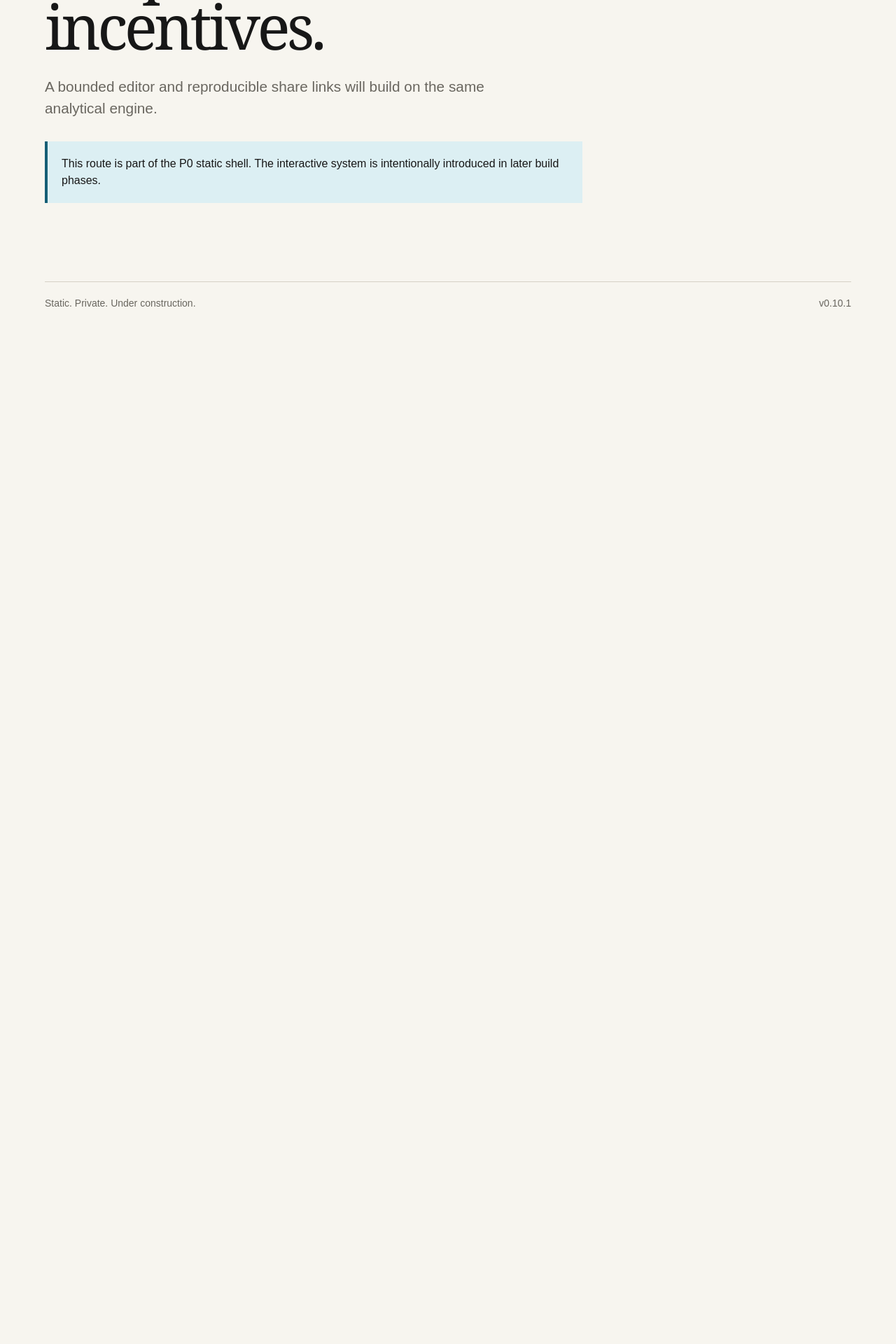
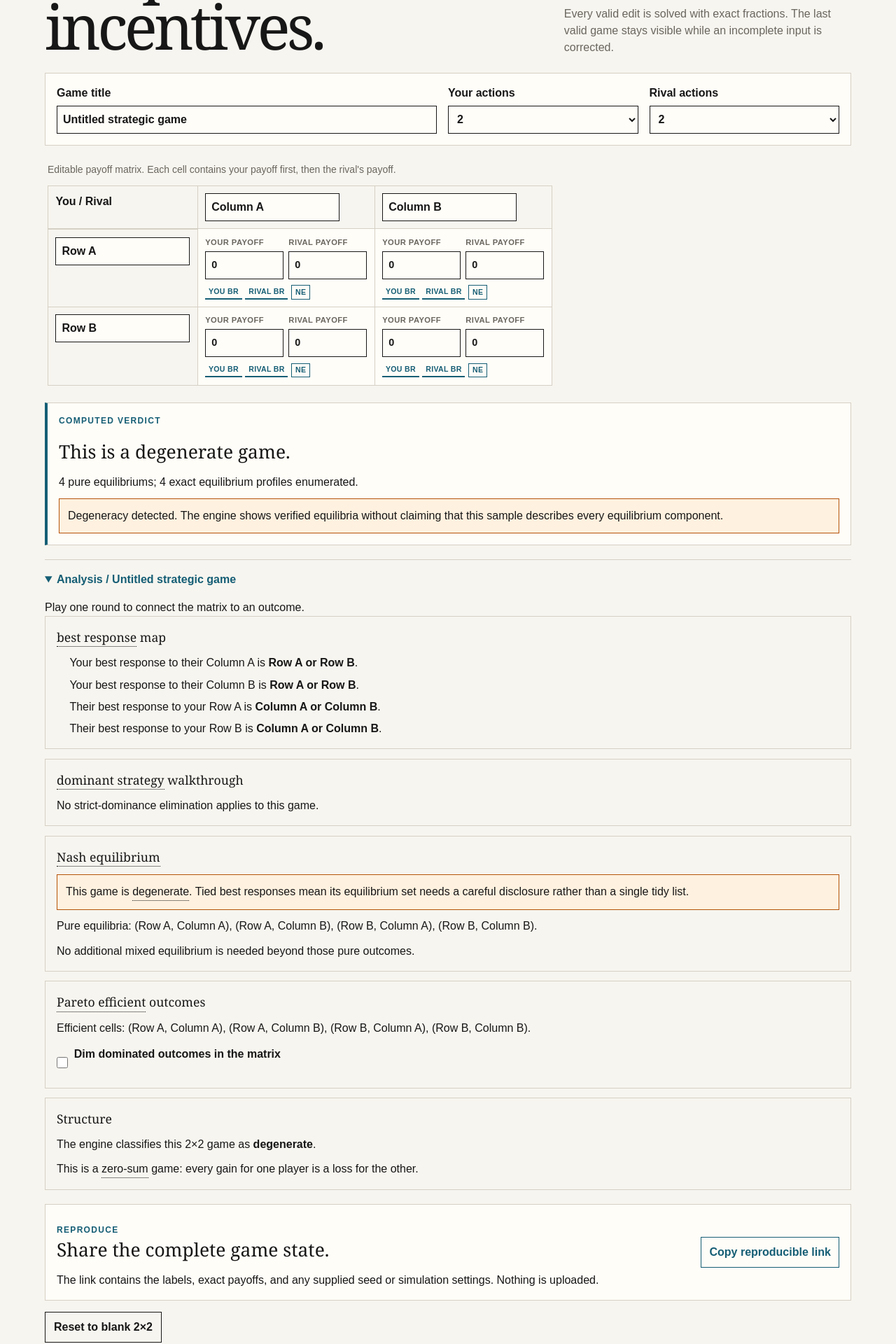
Before and after one commit to ItsMonarch04/gt-sandbox, a Next.js app: page /build in a window 1280 px wide. Shown: the part 300-2220 px from the top of the page at 70% size. Before the commit the page ends 800 px from the top, so only its background shows below. Built offline with nearby package versions, Linux system fonts and the light colour scheme.

Commit message:
Commit v0.10.2: Build Surface + Analysis /3-F5-T6

```diff
--- a/package.json
+++ b/package.json
@@ -1,6 +1,6 @@
 {
   "name": "game-theory-sandbox",
-  "version": "0.10.1",
+  "version": "0.10.2",
   "private": true,
   "packageManager": "pnpm@11.7.0",
   "engines": {
--- a/src/app/build/page.tsx
+++ b/src/app/build/page.tsx
@@ -1,11 +1,12 @@
-import { StubPage } from "@/components/stub-page";
+import type { Metadata } from "next";
+import { GameWorkbench } from "@/components/build/game-workbench";
+
+export const metadata: Metadata = {
+  title: "Build a Game",
+  description:
+    "Create a bounded normal-form game, solve it exactly, and share its complete state in a reproducible URL.",
+};
 
 export default function BuildPage() {
-  return (
-    <StubPage
-      eyebrow="Build / Static route"
-      title="Shape the incentives."
-      summary="A bounded editor and reproducible share links will build on the same analytical engine."
-    />
-  );
+  return <GameWorkbench />;
 }
--- a/src/app/globals.css
+++ b/src/app/globals.css
@@ -1536,6 +1536,268 @@ main {
   background: var(--accent-soft);
 }
 
+.game-workbench {
+  min-width: 0;
+  margin-top: clamp(3rem, 8vw, 6rem);
+  padding-top: clamp(1.5rem, 4vw, 2.5rem);
+  border-top: 3px solid var(--ink);
+}
+
+.game-workbench--page {
+  margin-top: 0;
+  padding-top: 0;
+  border-top: 0;
+}
+
+.game-workbench__header {
+  display: grid;
+  grid-template-columns: minmax(0, 1.4fr) minmax(16rem, 0.8fr);
+  gap: 1.5rem;
+  align-items: end;
+}
+
+.game-workbench__header h2 {
+  max-width: 34rem;
+  margin: 0;
+  font-family: Georgia, "Times New Roman", serif;
+  font-size: clamp(1.6rem, 4vw, 2.5rem);
+  font-weight: 400;
+  line-height: 1.05;
+}
+
+.game-workbench__header > p {
+  margin: 0;
+  color: var(--muted);
+}
+
+.game-workbench__controls {
+  display: grid;
+  grid-template-columns: minmax(14rem, 2fr) repeat(2, minmax(9rem, 1fr));
+  gap: 1rem;
+  margin-top: 1.5rem;
+  padding: 1rem;
+  border: 1px solid var(--line);
+  background: var(--paper-raised);
+}
+
+.game-workbench__controls label,
+.game-workbench__manual-copy {
+  display: grid;
+  gap: 0.35rem;
+  min-width: 0;
+  font-weight: 700;
+}
+
+.game-workbench input,
+.game-workbench select {
+  min-width: 0;
+  min-height: 2.5rem;
+  padding: 0.4rem 0.5rem;
+  border: 1px solid var(--ink);
+  border-radius: 0;
+  background: var(--paper-raised);
+  color: var(--ink);
+  font: inherit;
+}
+
+.game-workbench input:focus-visible,
+.game-workbench select:focus-visible,
+.game-workbench__matrix-scroll:focus-visible {
+  outline: 3px solid var(--focus);
+  outline-offset: 2px;
+}
+
+.game-workbench__notice {
+  padding: 0.8rem 1rem;
+  margin: 1rem 0 0;
+  border: 1px solid var(--accent-warm);
+  background: #fff1df;
+}
+
+.game-workbench__matrix-scroll {
+  max-width: 100%;
+  padding: 0.25rem;
+  margin-top: 1.25rem;
+  overflow-x: auto;
+  overscroll-behavior-inline: contain;
+}
+
+.game-workbench__matrix {
+  width: max(100%, max-content);
+  min-width: 38rem;
+  border-collapse: separate;
+  border-spacing: 0;
+  background: var(--paper-raised);
+  font-variant-numeric: tabular-nums;
+}
+
+.game-workbench__matrix caption {
+  padding: 0 0 0.75rem;
+  color: var(--muted);
+  font-size: 0.875rem;
+  text-align: left;
+}
+
+.game-workbench__matrix th,
+.game-workbench__matrix td {
+  min-width: 10.5rem;
+  padding: 0.65rem;
+  border-right: 1px solid var(--line);
+  border-bottom: 1px solid var(--line);
+  text-align: left;
+  vertical-align: top;
+}
+
+.game-workbench__matrix tr:first-child th {
+  border-top: 1px solid var(--line);
+}
+
+.game-workbench__matrix th:first-child,
+.game-workbench__matrix td:first-child {
+  border-left: 1px solid var(--line);
+}
+
+.game-workbench__matrix thead th {
+  position: sticky;
+  z-index: 2;
+  top: 0;
+  background: var(--paper);
+}
+
+.game-workbench__matrix tbody th {
+  position: sticky;
+  z-index: 1;
+  left: 0;
+  background: var(--paper);
+}
+
+.game-workbench__matrix thead th:first-child {
+  z-index: 3;
+  left: 0;
+}
+
+.game-workbench__matrix th input {
+  width: 12rem;
+  max-width: 100%;
+  font-weight: 700;
+}
+
+.game-workbench__payoffs {
+  display: grid;
+  grid-template-columns: repeat(2, minmax(5.75rem, 1fr));
+  gap: 0.45rem;
+}
+
+.game-workbench__payoffs label {
+  display: grid;
+  gap: 0.25rem;
+  color: var(--muted);
+  font-size: 0.7rem;
+  font-weight: 700;
+  letter-spacing: 0.04em;
+  text-transform: uppercase;
+}
+
+.game-workbench__payoffs input {
+  width: 7rem;
+  max-width: 100%;
+  color: var(--ink);
+  font-size: 0.9rem;
+  letter-spacing: normal;
+  text-transform: none;
+}
+
+.game-workbench__badges {
+  display: flex;
+  flex-wrap: wrap;
+  gap: 0.3rem;
+  margin-top: 0.55rem;
+}
+
+.game-workbench__badges b,
+.game-workbench__badges em {
+  padding: 0.08rem 0.3rem;
+  border-bottom: 2px solid var(--accent);
+  color: var(--accent);
+  font-size: 0.66rem;
+  font-style: normal;
+  letter-spacing: 0.03em;
+  text-transform: uppercase;
+}
+
+.game-workbench__badges em {
+  border: 1px solid var(--accent);
+  font-weight: 700;
+}
+
+.game-workbench__cell--dominated {
+  background: color-mix(in srgb, var(--paper) 72%, transparent);
+  color: var(--muted);
+}
+
+.game-workbench__verdict,
+.game-workbench__share {
+  padding: 1rem;
+  margin-top: 1.25rem;
+  border: 1px solid var(--line);
+  background: var(--paper-raised);
+}
+
+.game-workbench__verdict {
+  border-left: 4px solid var(--accent);
+}
+
+.game-workbench__verdict h2,
+.game-workbench__share h2 {
+  margin: 0;
+  font-family: Georgia, "Times New Roman", serif;
+  font-size: clamp(1.25rem, 3vw, 1.65rem);
+  font-weight: 400;
+}
+
+.game-workbench__verdict > p:not(.eyebrow),
+.game-workbench__share p {
+  margin: 0.7rem 0 0;
+}
+
+.game-workbench__share {
+  display: grid;
+  grid-template-columns: minmax(0, 1fr) auto;
+  gap: 0.8rem 1.25rem;
+  align-items: center;
+}
+
+.game-workbench__share .analysis-button {
+  margin-top: 0;
+}
+
+.game-workbench__copied,
+.game-workbench__manual-copy {
+  grid-column: 1 / -1;
+}
+
+.game-workbench__copied {
+  color: var(--accent);
+  font-weight: 700;
+}
+
+.game-workbench__manual-copy input {
+  width: 100%;
+}
+
+.game-workbench__reset {
+  min-height: 2.75rem;
+  padding: 0.5rem 0.75rem;
+  margin-top: 1rem;
+  border: 1px solid var(--ink);
+  border-radius: 0;
+  background: transparent;
+  color: var(--ink);
+  cursor: pointer;
+  font: inherit;
+  font-weight: 700;
+}
+
 @media (max-width: 52rem) {
   .pd-layout,
   .one-shot-layout {
--- a/src/components/analysis/analysis-drawer.tsx
+++ b/src/components/analysis/analysis-drawer.tsx
@@ -41,6 +41,8 @@ interface AnalysisDrawerProps {
   readonly title: string;
   readonly paretoMode: boolean;
   readonly onParetoModeChange: (enabled: boolean) => void;
+  readonly defaultOpen?: boolean;
+  readonly showAllPanels?: boolean;
 }
 
 function otherPlayer(player: Player): Player {
@@ -78,6 +80,7 @@ function equilibriumPayoff(
 }
 
 function BestResponsePanel({ game }: { readonly game: NormalFormGame }) {
+  const titleId = useId();
   const renderResponses = (player: Player) => {
     const opponent = otherPlayer(player);
     const opponentActions =
@@ -99,8 +102,8 @@ function BestResponsePanel({ game }: { readonly game: NormalFormGame }) {
   };
 
   return (
-    <section aria-labelledby="best-response-title" className="analysis-panel">
-      <h3 id="best-response-title">
+    <section aria-labelledby={titleId} className="analysis-panel">
+      <h3 id={titleId}>
         <GlossaryTerm term="best-response" /> map
       </h3>
       <ul className="analysis-list">
@@ -125,13 +128,14 @@ function describeElimination(
 function DominancePanel({ game }: { readonly game: NormalFormGame }) {
   const analysis = analyzeDominance(game);
   const [visibleSteps, setVisibleSteps] = useState(0);
+  const titleId = useId();
   const stepsId = useId();
   const trace = analysis.strictTrace;
   const nextStep = trace.steps[visibleSteps];
 
   return (
-    <section aria-labelledby="dominance-title" className="analysis-panel">
-      <h3 id="dominance-title">
+    <section aria-labelledby={titleId} className="analysis-panel">
+      <h3 id={titleId}>
         <GlossaryTerm term="dominant-strategy" /> walkthrough
       </h3>
       {trace.steps.length === 0 ? (
@@ -190,6 +194,7 @@ function strategyLabel(
 }
 
 function EquilibriaPanel({ game }: { readonly game: NormalFormGame }) {
+  const titleId = useId();
   const pure = pureNashEquilibria(game);
   const mixed = analyzeMixedEquilibria(game);
   const genuinelyMixed = mixed.equilibria.filter(
@@ -199,8 +204,8 @@ function EquilibriaPanel({ game }: { readonly game: NormalFormGame }) {
   );
 
   return (
-    <section aria-labelledby="equilibria-title" className="analysis-panel">
-      <h3 id="equilibria-title">
+    <section aria-labelledby={titleId} className="analysis-panel">
+      <h3 id={titleId}>
         <GlossaryTerm term="nash-equilibrium" />
       </h3>
       {mixed.degeneracyWitness ? (
@@ -247,10 +252,11 @@ function EfficiencyPanel({
   readonly onChange: (enabled: boolean) => void;
 }) {
   const efficient = paretoEfficientProfiles(game);
+  const titleId = useId();
 
   return (
-    <section aria-labelledby="efficiency-title" className="analysis-panel">
-      <h3 id="efficiency-title">
+    <section aria-labelledby={titleId} className="analysis-panel">
+      <h3 id={titleId}>
         <GlossaryTerm term="pareto-efficient" /> outcomes
       </h3>
       <p>
@@ -328,12 +334,13 @@ function YourPlayPanel({
   readonly opponentName: string;
   readonly equilibrium: MixedNashEquilibrium | undefined;
 }) {
-  const hindsight = fixedActionHindsight(game, player, profiles);
+  const titleId = useId();
 
-  if (!equilibrium) {
+  if (!equilibrium || profiles.length === 0) {
     return null;
   }
 
+  const hindsight = fixedActionHindsight(game, player, profiles);
   const comparison = mixVersusNash(game, player, profiles, equilibrium);
   const opponentComparison = mixVersusNash(
     game,
@@ -351,8 +358,8 @@ function YourPlayPanel({
     .join(" or ");
 
   return (
-    <section aria-labelledby="your-play-title" className="analysis-panel">
-      <h3 id="your-play-title">Your play</h3>
+    <section aria-labelledby={titleId} className="analysis-panel">
+      <h3 id={titleId}>Your play</h3>
       <p>
         Your realized payoff:{" "}
         <strong>{formatRational(hindsight.actualPayoff)}</strong>. The best
@@ -396,6 +403,8 @@ function YourPlayPanel({
 }
 
 function StructurePanel({ game }: { readonly game: NormalFormGame }) {
+  const titleId = useId();
+
   if (game.rowActions.length !== 2 || game.columnActions.length !== 2) {
     return null;
   }
@@ -404,8 +413,8 @@ function StructurePanel({ game }: { readonly game: NormalFormGame }) {
   const selection = analyzeEquilibriumSelection(game);
 
   return (
-    <section aria-labelledby="structure-title" className="analysis-panel">
-      <h3 id="structure-title">Structure</h3>
+    <section aria-labelledby={titleId} className="analysis-panel">
+      <h3 id={titleId}>Structure</h3>
       <p>
         The engine classifies this 2×2 game as <strong>{structure}</strong>.
       </p>
@@ -448,6 +457,8 @@ export function AnalysisDrawer({
   title,
   paretoMode,
   onParetoModeChange,
+  defaultOpen = false,
+  showAllPanels = false,
 }: AnalysisDrawerProps) {
   const displayGame: NormalFormGame = actionLabels
     ? {
@@ -459,7 +470,7 @@ export function AnalysisDrawer({
   const equilibria = analyzeMixedEquilibria(displayGame).equilibria;
 
   return (
-    <details className="analysis-drawer">
+    <details className="analysis-drawer" open={defaultOpen || undefined}>
       <summary>Analysis / {title}</summary>
       <div className="analysis-drawer__content">
         {profiles.length === 0 ? (
@@ -470,7 +481,7 @@ export function AnalysisDrawer({
             in the matrix, not a scripted verdict.
           </p>
         )}
-        {profiles.length >= 3 ? (
+        {showAllPanels || profiles.length >= 3 ? (
           <div className="analysis-drawer__panels">
             <BestResponsePanel game={displayGame} />
             <DominancePanel game={displayGame} />
```
Also changed, not shown: 2 other files (tests, documents, lock files or other folders).
